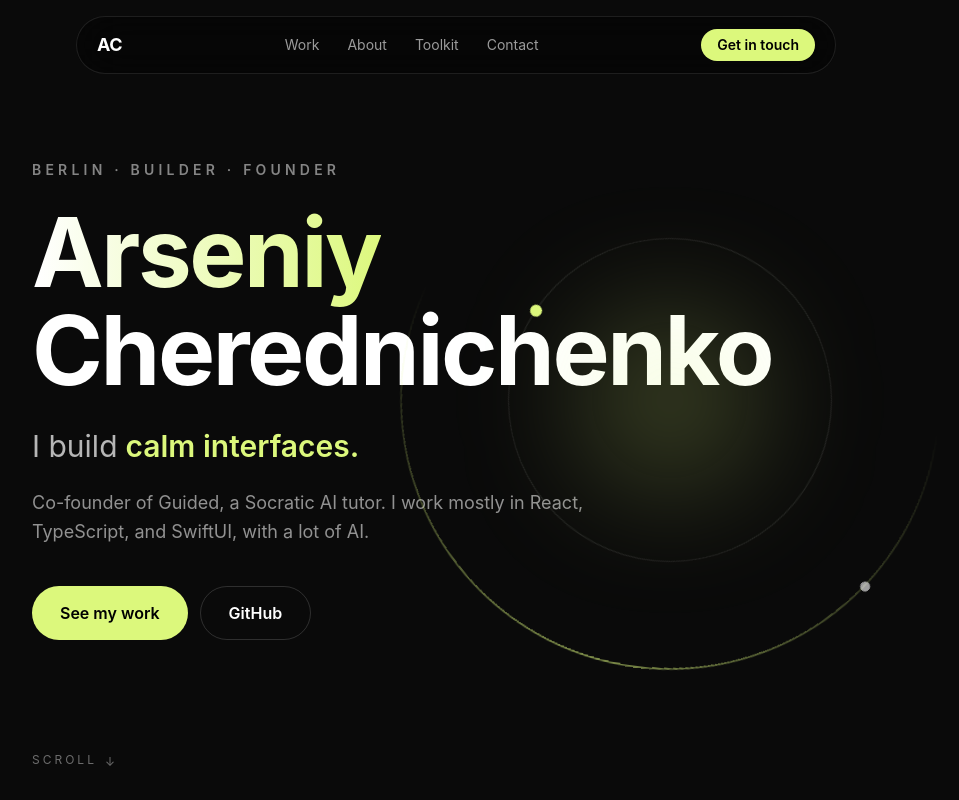
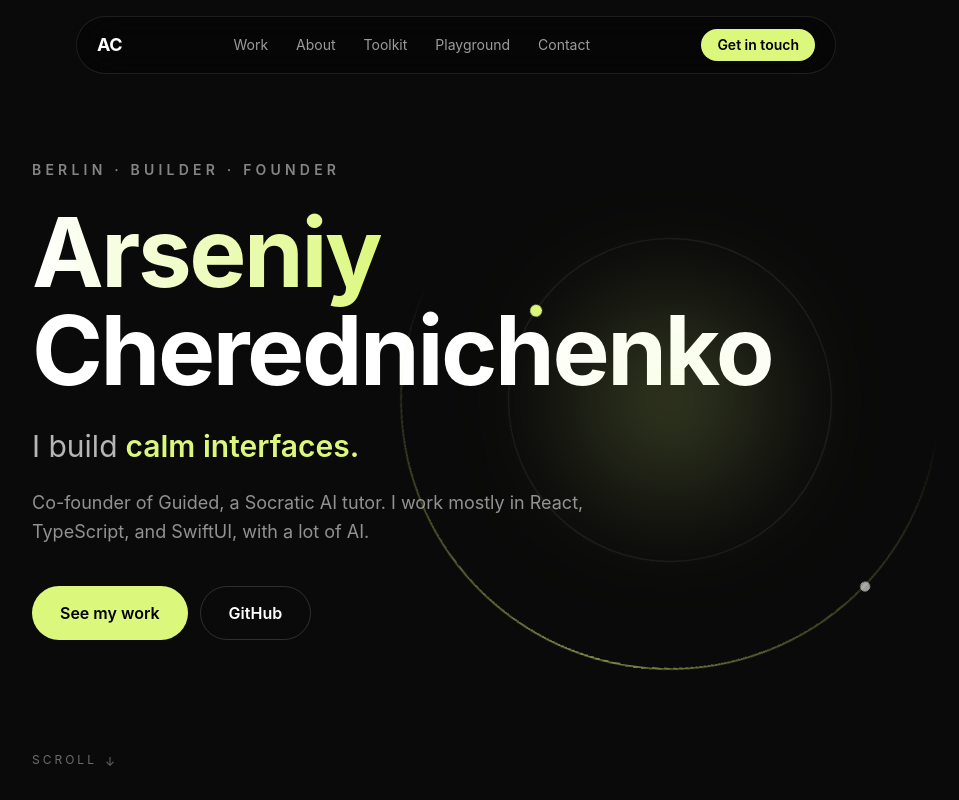
Before and after one commit to ArseniyCherednichenko/portfolio, a React (Vite) app: page / in a window 1280 px wide. Shown: the top 800 px of the page, without its empty margins (184-1143 px from the left). Built offline with nearby package versions, Linux system fonts and the light colour scheme; the HTML template or start-up script is replaced by a standard one.

Commit message:
Nav: add Playground link

```diff
--- a/src/components/Nav.tsx
+++ b/src/components/Nav.tsx
@@ -3,6 +3,7 @@ const LINKS: ReadonlyArray<readonly [string, string]> = [
   ['Work', '#work'],
   ['About', '#about'],
   ['Toolkit', '#toolkit'],
+  ['Playground', '#playground'],
   ['Contact', '#contact'],
 ]
 
```
